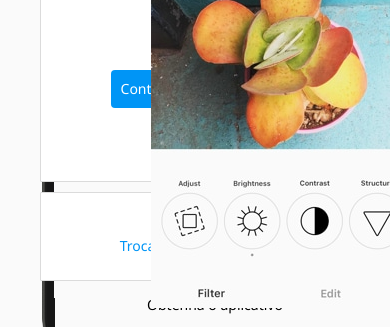
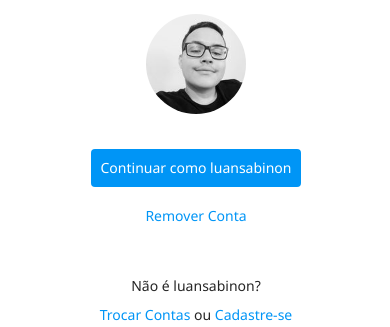
Before and after one commit to luan-sabino/instagramcontinuepage, a plain HTML site: page index.html in a window 390 px wide. Shown: the part 249-576 px from the top of the page. Drawn offline with Linux system fonts and the light colour scheme.

Commit message:
Adicionado alguns recursos de responsividade.

```diff
--- a/styles.css
+++ b/styles.css
@@ -12,6 +12,7 @@ body{
     align-items: center;
     font-family: 'Segoe UI', Tahoma, Geneva, Verdana, sans-serif;
     font-size: 14px;
+    margin-top: -55px;
 }
 
 .instagram-phone{
@@ -19,8 +20,7 @@ body{
     background-size: 454px 618px;
     width: 454px;
     height: 618px;
-    margin:auto;
-    margin-top: 30px;
+    margin-left: auto;
     margin-right: -15px;
 }
 
@@ -83,8 +83,8 @@ body{
 
 .instagram-continue{
     max-width: 350px;
-    margin:auto;
-    margin-top: 55px;
+    margin-right: auto;
+    margin-top: 5px;
     margin-left: 0px;
 }
 
@@ -164,3 +164,30 @@ a{
 .getapp p{
     margin-bottom: 5px;
 }
+
+@media (max-width: 875px){
+
+    .instagram-phone{
+        display: none;
+    }
+
+    .instagram-continue{
+        margin: auto;
+    }
+
+}
+
+@media (max-width: 655px){
+
+    body{
+        background-color: #FFF;
+        margin:auto;
+    }
+
+    .perfil-group{
+        border: 1px solid #FFF;
+        margin: auto;
+        width: 100%;
+    }
+
+}
```
